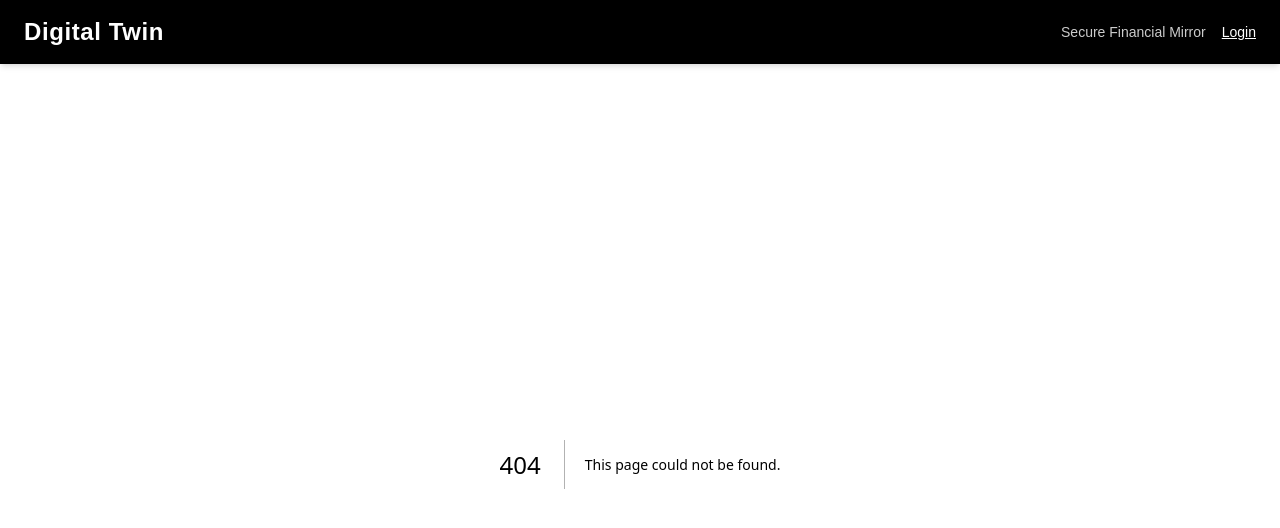
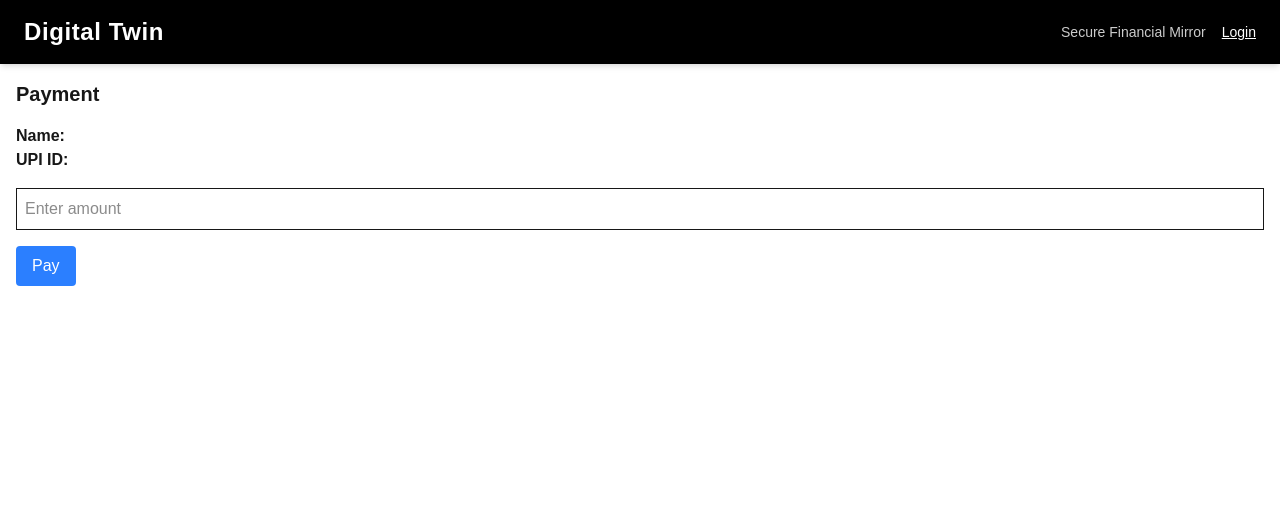
Before and after one commit to TezorInnovate/digital-twin-app, a Next.js app: page /pay in a window 1280 px wide. Before the commit this address had no page. Shown: the top 528 px of the page. Built offline with nearby package versions, Linux system fonts and the light colour scheme.

Commit message:
Pay feature added

```diff
--- /dev/null
+++ b/src/app/pay/page.tsx
@@ -0,0 +1,48 @@
+"use client";
+
+import { useSearchParams } from "next/navigation";
+import { useState } from "react";
+
+export default function PayPage() {
+  const params = useSearchParams();
+
+  const upi = params.get("upi");
+  const name = params.get("name");
+
+  const [amount, setAmount] = useState("");
+
+  const handlePay = () => {
+    if (!amount) {
+      alert("Enter amount");
+      return;
+    }
+
+    alert(`Paying ₹${amount} to ${name}`);
+  };
+
+  return (
+    <div className="p-4">
+      <h1 className="text-xl font-bold mb-4">Payment</h1>
+
+      <div className="mb-4">
+        <p><strong>Name:</strong> {name}</p>
+        <p><strong>UPI ID:</strong> {upi}</p>
+      </div>
+
+      <input
+        type="number"
+        placeholder="Enter amount"
+        value={amount}
+        onChange={(e) => setAmount(e.target.value)}
+        className="border p-2 w-full mb-4"
+      />
+
+      <button
+        onClick={handlePay}
+        className="bg-blue-500 text-white px-4 py-2 rounded"
+      >
+        Pay
+      </button>
+    </div>
+  );
+}
--- a/src/app/scan/page.tsx
+++ b/src/app/scan/page.tsx
@@ -1,24 +1,41 @@
 "use client";
 
 import { useEffect, useState } from "react";
+import { useRouter } from "next/navigation";
 import { Html5Qrcode } from "html5-qrcode";
 
 export default function ScanPage() {
   const [data, setData] = useState<string | null>(null);
+  const router = useRouter();
 
   useEffect(() => {
     const scanner = new Html5Qrcode("reader");
 
     scanner
       .start(
-        { facingMode: "environment" }, // back camera
+        { facingMode: "environment" },
         {
           fps: 10,
           qrbox: { width: 250, height: 250 },
         },
-        (decodedText) => {
+        async (decodedText) => {
           setData(decodedText);
-          scanner.stop(); // stop after successful scan
+
+          const parsed = parseUPI(decodedText);
+
+          if (parsed?.upi) {
+            try {
+              await scanner.stop();
+
+              router.push(
+                `/pay?upi=${parsed.upi}&name=${encodeURIComponent(
+                  parsed.name || ""
+                )}`
+              );
+            } catch (err) {
+              console.error("Scanner stop error:", err);
+            }
+          }
         },
         (error) => {
           // ignore scan errors
@@ -31,7 +48,7 @@ export default function ScanPage() {
     return () => {
       scanner.stop().catch(() => {});
     };
-  }, []);
+  }, [router]);
 
   const parseUPI = (qrData: string) => {
     try {
```
